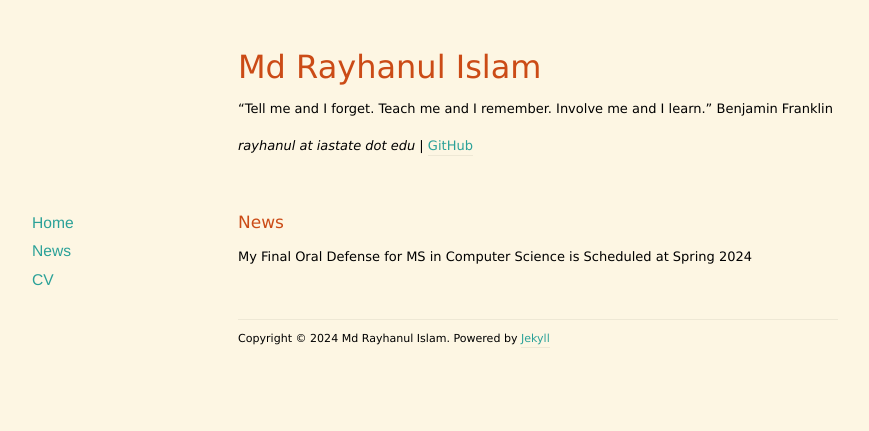
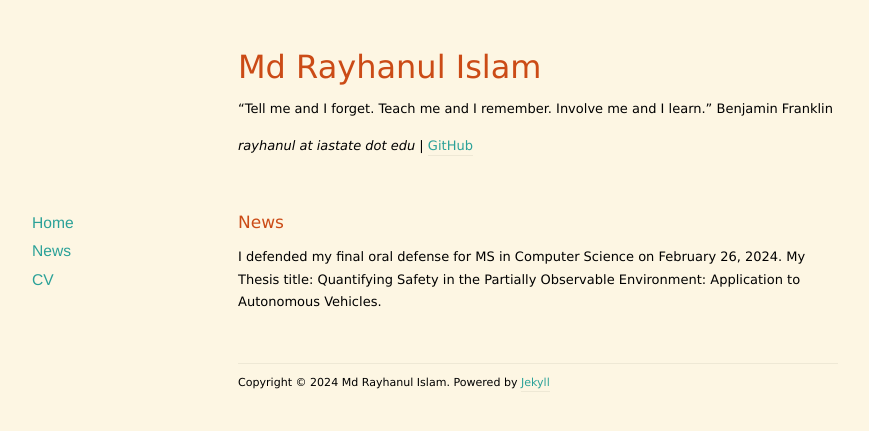
Before and after one commit to rayhanul/rayhanul.github.io, a Jekyll site: the page built from news/index.markdown, in a window 1280 px wide. Shown: the top 431 px of the page, without its empty margins (102-971 px from the left). Built offline with Jekyll 4.4.1, drawn with Linux system fonts in a browser that asks for light colours; nearby versions of some CDN libraries.

Commit message:
Update index.markdown

```diff
--- a/news/index.markdown
+++ b/news/index.markdown
@@ -7,4 +7,4 @@ title: News
 <!-- Talk at [PPI Industry-University Collaborative Research Center](https://www.ppicenter.org) - 2020 ([slides](https://github.com/maldil/maldil.github.io/blob/master/slides/PPI2020.pptx))<br>
 Talk at ICST-2016 [Sensor platform for non-invasive ubiquitous current sensing](https://ieeexplore.ieee.org/abstract/document/7796322)  | China Nanjing (slides) -->
 
-My Final Oral Defense for MS in Computer Science is Scheduled at Spring 2024
+I defended my final oral defense for MS in Computer Science on February 26, 2024. My Thesis title: Quantifying Safety in the Partially Observable Environment: Application to Autonomous Vehicles.
```
